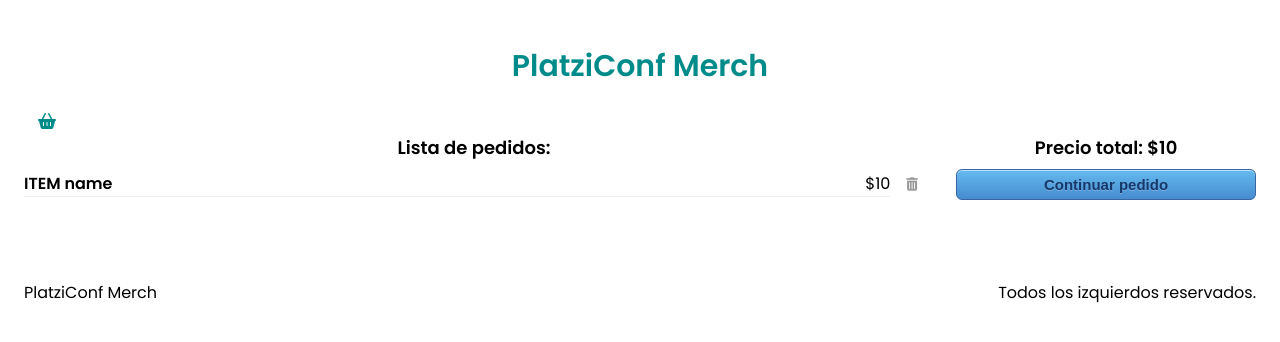
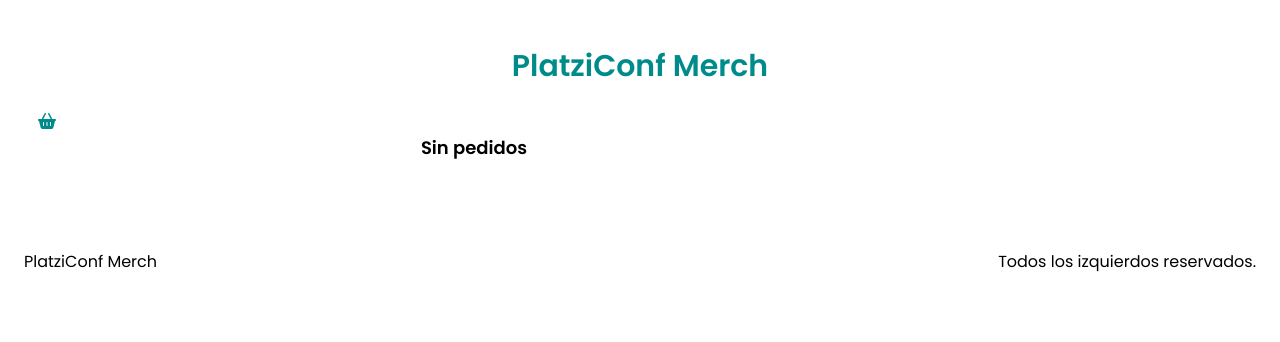
Before and after one commit to JMSafadi/ecommerce-app, a React (Vite) app: page /checkout in a window 1280 px wide. Shown: the top 342 px of the page. Built offline with nearby package versions, Linux system fonts and the light colour scheme.

Commit message:
shopping cart

```diff
--- a/index.html
+++ b/index.html
@@ -2,7 +2,7 @@
 <html lang="en">
   <head>
     <meta charset="UTF-8" />
-    <link rel="icon" type="image/svg+xml" href="/vite.svg" />
+    <link rel="icon" type="image/svg+xml" href="" />
     <meta name="viewport" content="width=device-width, initial-scale=1.0" />
     <script src="https://kit.fontawesome.com/d54ff5d635.js" crossorigin="anonymous"></script>
     <title>PlatziConf Merch</title>
--- a/src/components/Header.jsx
+++ b/src/components/Header.jsx
@@ -1,8 +1,13 @@
-import React from 'react';
+import React, { useContext } from 'react';
 import { Link } from 'react-router-dom'
 import '../styles/Header.css'
+import AppContext from '../context/AppContext';
 
 const Header = () => {
+
+  const { state } = useContext(AppContext)
+  const { cart } = state
+
   return (
     <div className='Header' >
       <h1 className='Header-title'>
@@ -12,6 +17,9 @@
         <Link to='/checkout'>
           <i className='fas fa-shopping-basket'></i>
         </Link>
+        {
+          cart.length > 0 && <div className='Header-alert'>{cart.length}</div>
+        }
       </div>
     </div>
   );
--- a/src/components/Product.jsx
+++ b/src/components/Product.jsx
@@ -1,16 +1,20 @@
 import React from 'react';
 
-const Product = ({ product }) => {
+const Product = ({ product, handleAddToCart }) => {
   return (
     <div className='Products-item'>
       <img src={product.image} alt={product.title} />
       <div className='Procut-item-info'>
         <h2>{product.title}
-          <span>{product.price}</span>
+          <span>
+            {' '}
+            $
+            {product.price}
+          </span>
         </h2>
         <p>{product.description}</p>
       </div>
-      <button type='button'>Comprar</button>
+      <button type='button' onClick={handleAddToCart(product)}>Comprar</button>
     </div>
   );
 }
--- a/src/components/Products.jsx
+++ b/src/components/Products.jsx
@@ -1,13 +1,22 @@
-import React from 'react';
+import React, { useContext } from 'react';
 import Product from './Product';
 import '../styles/Products.css'
+import AppContext from '../context/AppContext';
 
-const Products = ({ products }) => {
+const Products = () => {
+
+  const { state, addToCart } = useContext(AppContext)
+  const { products } = state
+
+  const handleAddToCart = product => () => {
+    addToCart(product)
+  }
+
   return (
     <div className='Products'>
       <div className='Products-items'>
         {products.map((product) => (
-          <Product key={product.id} product={product} />
+          <Product key={product.id} product={product} handleAddToCart={handleAddToCart} />
         ))}
       </div>
     </div>
--- a/src/containers/Checkout.jsx
+++ b/src/containers/Checkout.jsx
@@ -1,28 +1,47 @@
-import React from 'react';
+import React, { useContext } from 'react';
 import '../styles/Checkout.css'
+import AppContext from '../context/AppContext';
 import { Link } from 'react-router-dom'
 
 const Checkout = () => {
+
+  const { state, removeFromCart } = useContext(AppContext)
+  const { cart } = state
+
+  const handleRemove = (product, i) => () => {
+    removeFromCart(product, i)
+  }
+
+  const handleSumTotal = () => {
+    const reducer = (accumulator, currentValue) => accumulator + currentValue.price
+    const sum  = cart.reduce(reducer, 0)
+    return sum
+  }
+
   return (
       <div className='Checkout'>
         <div className='Checkout-content'>
-          <h3>Lista de pedidos:</h3>
-          <div className='Checkout-item'>
+          {cart.length > 0 ? <h3>Lista de pedidos:</h3> : <h3>Sin pedidos</h3>}
+          {cart.map((item, i) => (
+            <div className='Checkout-item' key={item.id}>
               <div className='Checkout-element'>
-              <h4>ITEM name</h4>
-              <span>$10</span>
+                <h4>{item.title}</h4>
+                <span>${item.price}</span>
               </div>
-            <button type='button'>
+              <button type='button' onClick={handleRemove(item, i)}>
                 <i className='fas fa-trash-alt'/>
               </button>
             </div>
+          ))}
         </div>
+        {cart.length> 0 && (
           <div className='Checkout-sidebar'>
-          <h3>Precio total: $10</h3>
+            <h3>{`Precio Total: $ ${handleSumTotal()}`}</h3>
             <Link to='/checkout/information'>
               <button type='button'>Continuar pedido</button>
             </Link>
           </div>
+        )}
       </div>
   );
 }
--- a/src/hooks/useInitialState.js
+++ b/src/hooks/useInitialState.js
@@ -12,10 +12,10 @@
     })
   }
 
-  const removeFromCart = payload => {
+  const removeFromCart = (payload, indexToRemove) => {
     setState({
       ...state,
-      cart: state.cart.filter(items => items.id === payload.id)
+      cart: state.cart.filter((_item, indexCurrent) => indexCurrent !== indexToRemove)
     })
   }
   return {
```
Lines whose indentation alone changed are shown as unchanged.
